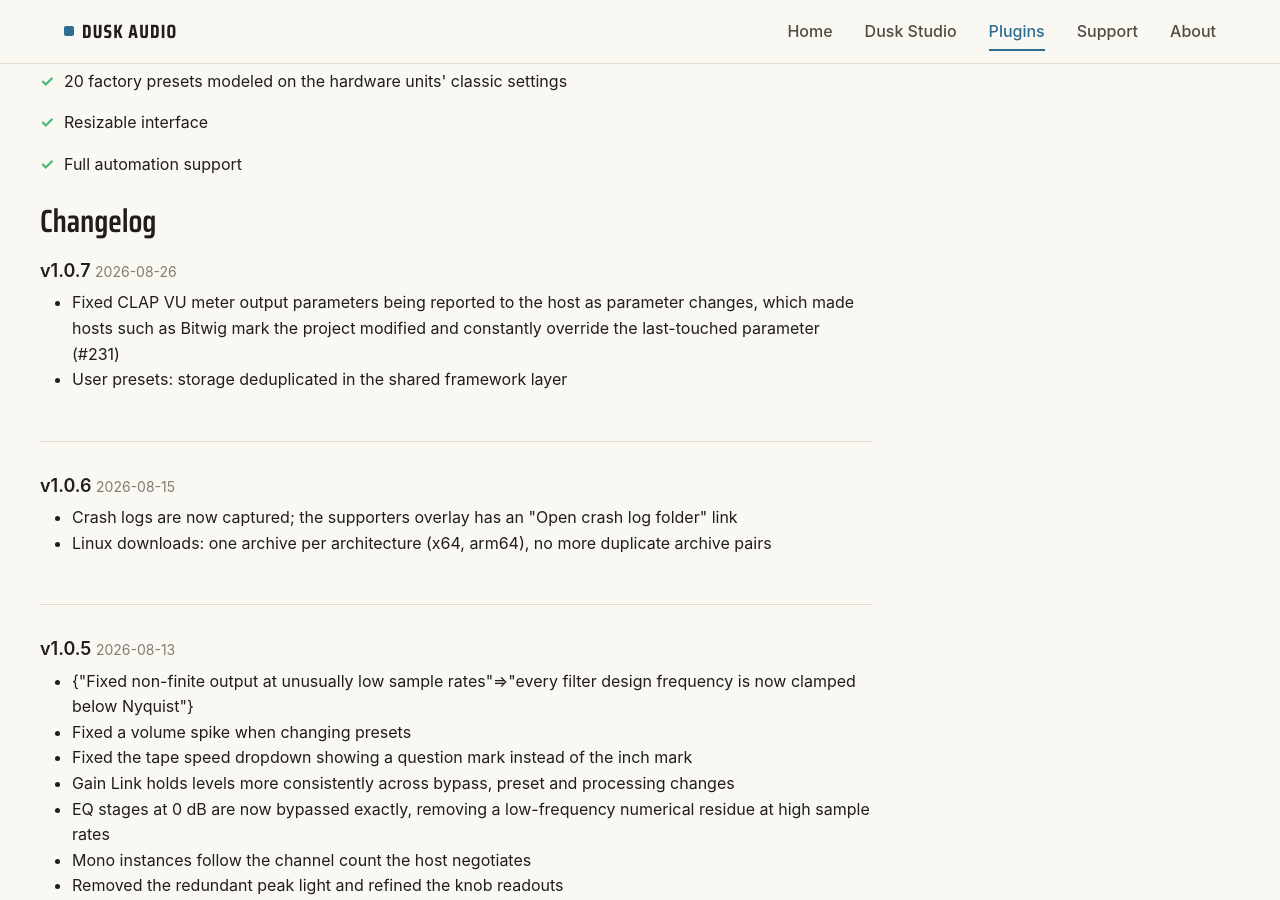
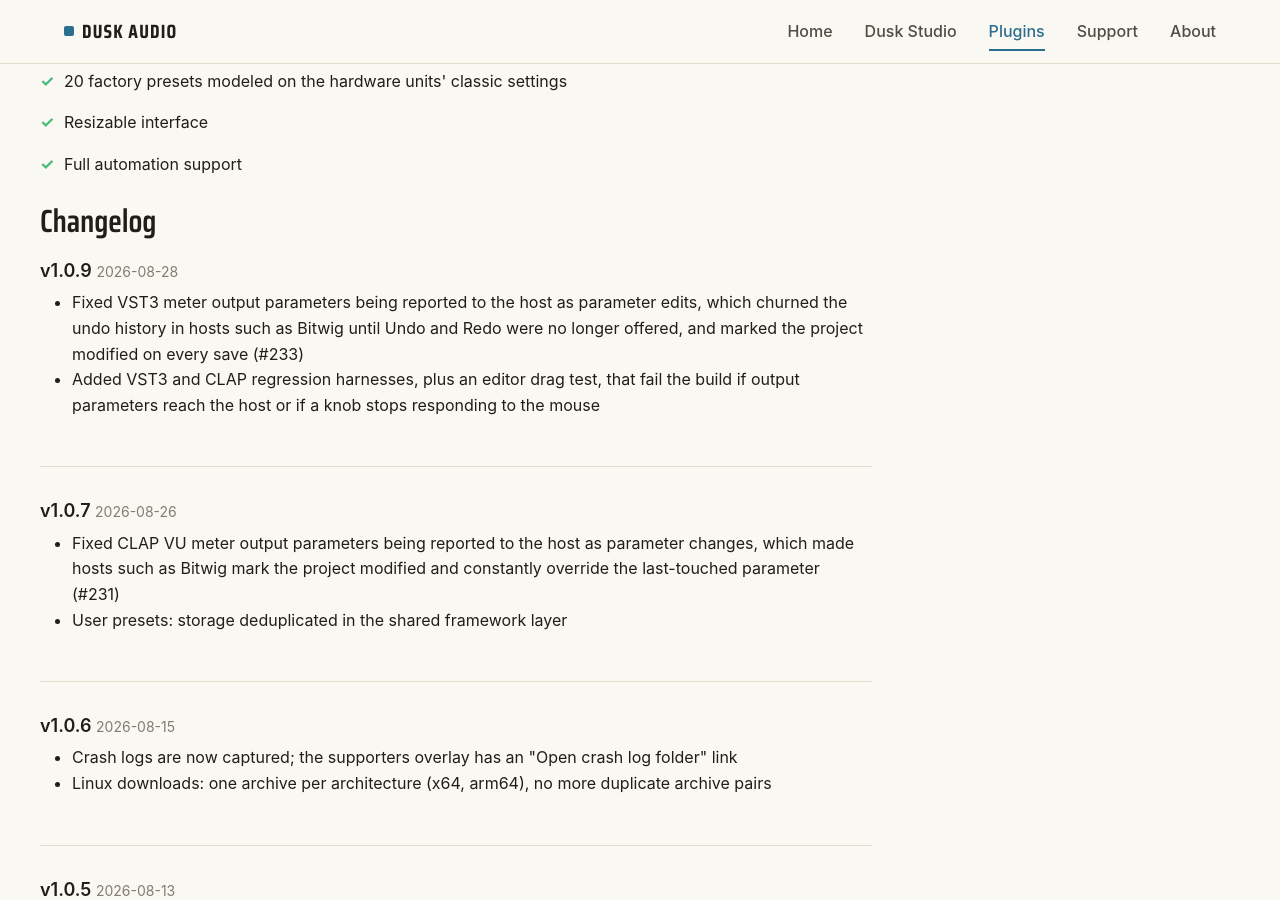
Before and after one commit to dusk-audio/dusk-audio.github.io, a Jekyll site: the page built from _plugins/tapemachine-2.md, in a window 1280 px wide and 900 px high, scrolled down 6284 px. Built offline with Jekyll 4.4.1, drawn with Linux system fonts in a browser that asks for light colours; some of the changed text lies outside the part shown.

Commit message:
Update TapeMachine 2 to v1.0.9

```diff
--- a/_data/plugins.yml
+++ b/_data/plugins.yml
@@ -73,7 +73,7 @@
     the hardware units' classic settings. Completely free.
   status: released
   featured: true
-  version: "1.0.7"
+  version: "1.0.9"
   released: "2026-07-15"
 - name: Groovemind
   slug: groovemind
--- a/_plugins/tapemachine-2.md
+++ b/_plugins/tapemachine-2.md
@@ -4,7 +4,7 @@
 slug: tapemachine-2
 tagline: Two-Machine Analog Tape Emulation
 description: The next-generation Dusk Audio tape engine with two modeled machines, Swiss and American, featuring anti-aliased saturation, per-speed head bump and HF response, wow & flutter, repro EQ, and machine-authentic front-panel toggles. Free AU, VST3, CLAP, and LV2 plugin for Linux, Windows, and macOS.
-version: "1.0.7"
+version: "1.0.9"
 screenshot: /assets/images/plugins/tapemachine-2-screenshot.png
 
 features:
@@ -40,6 +40,11 @@
   - "Sample rates: 44.1 kHz to 192 kHz"
 
 changelog:
+  - version: "1.0.9"
+    date: "2026-08-28"
+    changes:
+      - "Fixed VST3 meter output parameters being reported to the host as parameter edits, which churned the undo history in hosts such as Bitwig until Undo and Redo were no longer offered, and marked the project modified on every save (#233)"
+      - "Added VST3 and CLAP regression harnesses, plus an editor drag test, that fail the build if output parameters reach the host or if a knob stops responding to the mouse"
   - version: "1.0.7"
     date: "2026-08-26"
     changes:
```
Also changed, not shown: 1 other file.
